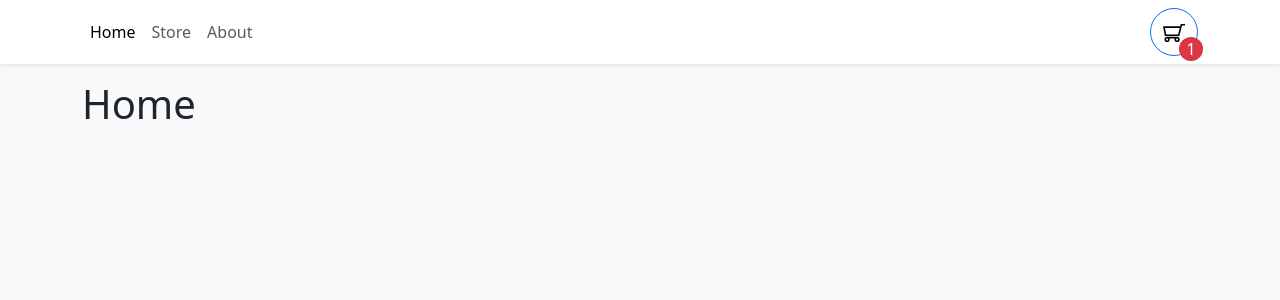
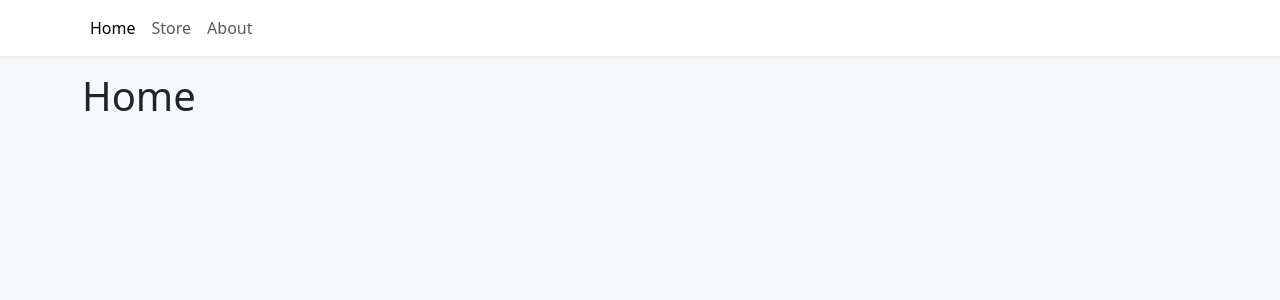
Before and after one commit to NikKowPHP/shoppingCart, a React (Vite) app: page / in a window 1280 px wide. Shown: the top 300 px of the page. Built offline with nearby package versions, Linux system fonts and the light colour scheme.

Commit message:
feat: Implement open and close cart functionality , render cart btn conditionally

```diff
--- a/src/components/Navbar.tsx
+++ b/src/components/Navbar.tsx
@@ -1,11 +1,8 @@
-import {
-  Button,
-  Container,
-  Nav,
-  Navbar as NavbarBs,
-} from "react-bootstrap";
+import { Button, Container, Nav, Navbar as NavbarBs } from "react-bootstrap";
 import { NavLink } from "react-router-dom";
+import { useShoppingCart } from "../context/ShoppingCartContext";
 export function Navbar() {
+	const { cartQuantity, openCart, closeCart } = useShoppingCart();
 	return (
 		<NavbarBs sticky="top" className="bg-white shadow-sm mb-3">
 			<Container>
@@ -20,25 +17,27 @@ export function Navbar() {
 						About
 					</Nav.Link>
 				</Nav>
+				{cartQuantity > 0 && (
 					<Button
 						style={{ width: "3rem", height: "3rem", position: "relative" }}
 						variant="outline-primary"
 						className="rounded-circle"
+						onClick={openCart}
 					>
 						<svg
 							fill="#000000"
 							version="1.1"
 							id="Capa_1"
 							xmlns="http://www.w3.org/2000/svg"
-            xmlns:xlink="http://www.w3.org/1999/xlink"
+							xmlnsXlink="http://www.w3.org/1999/xlink"
 							viewBox="0 0 902.86 902.86"
-            xml:space="preserve"
+							xmlSpace="preserve"
 						>
-            <g id="SVGRepo_bgCarrier" stroke-width="0"></g>
+							<g id="SVGRepo_bgCarrier" strokeWidth="0"></g>
 							<g
 								id="SVGRepo_tracerCarrier"
-              stroke-linecap="round"
-              stroke-linejoin="round"
+								strokeLinecap="round"
+								strokeLinejoin="round"
 							></g>
 							<g id="SVGRepo_iconCarrier">
 								{" "}
@@ -63,8 +62,11 @@ export function Navbar() {
 								right: 0,
 								transform: "translate(25%, 25%)",
 							}}
-          >1</div>
+						>
+							{cartQuantity}
+						</div>
 					</Button>
+				)}
 			</Container>
 		</NavbarBs>
 	);
```
Lines whose indentation alone changed are shown as unchanged.
